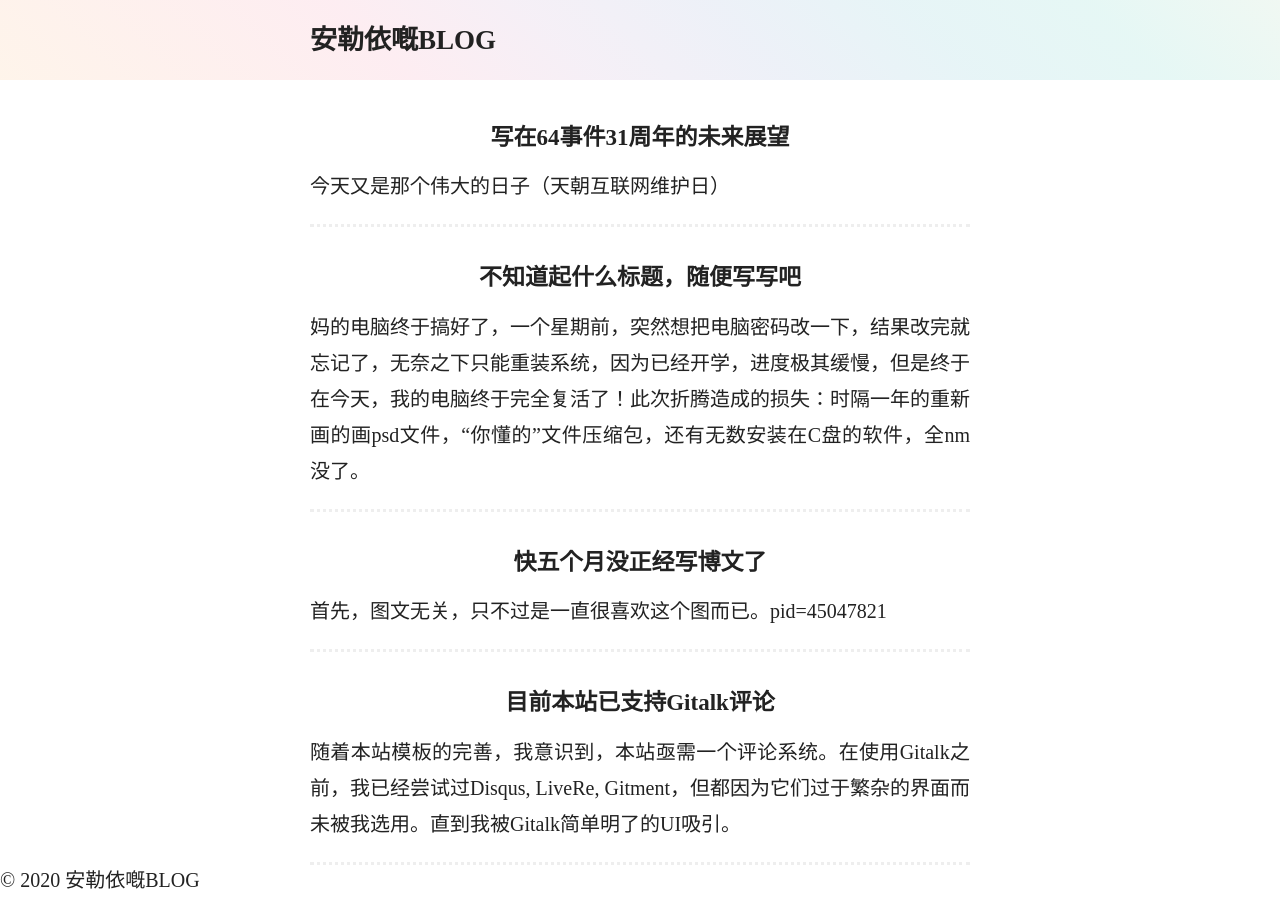
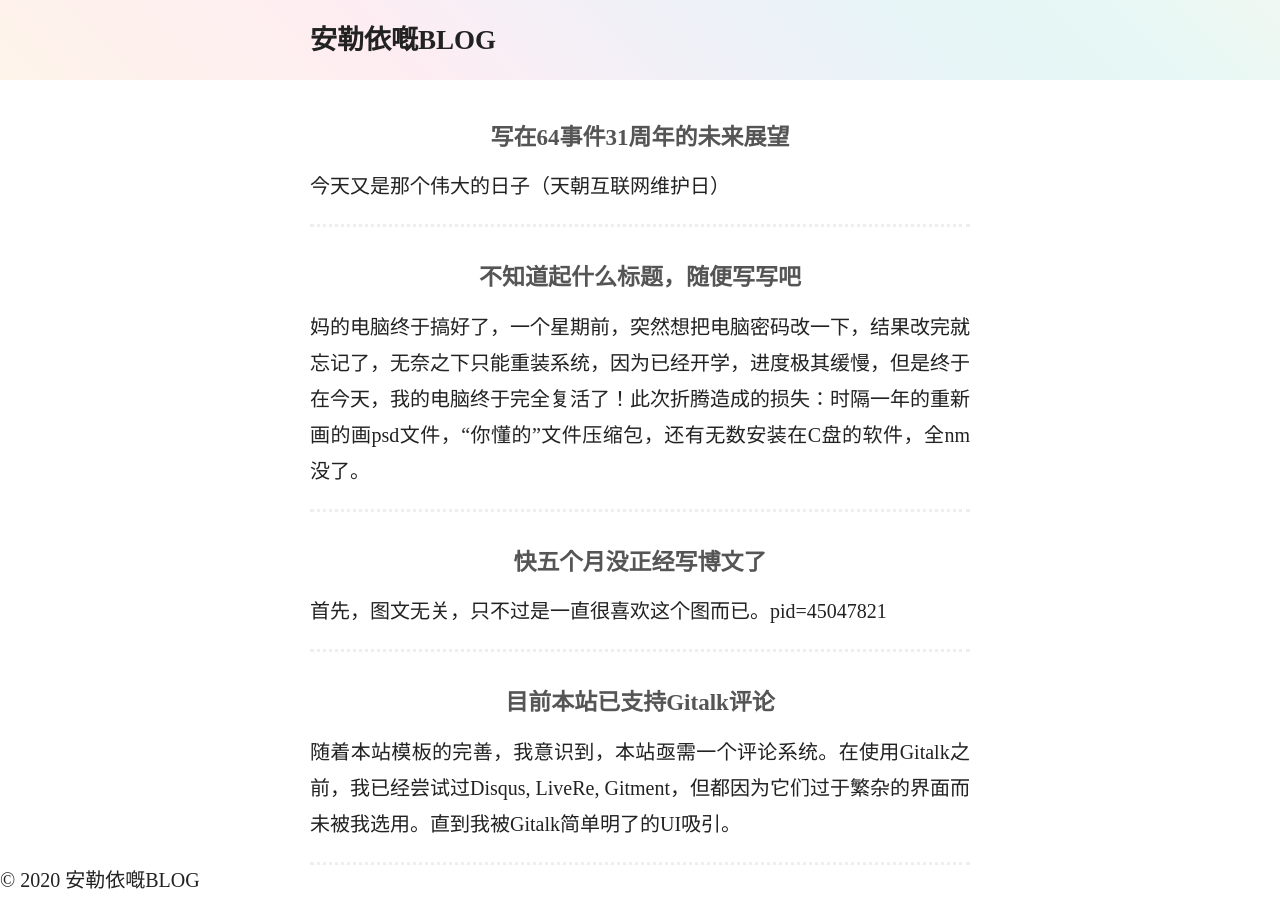
Before and after one commit to Jawutzh/nst, a Jekyll site: the page built from index.html, in a window 1280 px wide. Built offline with Jekyll 4.4.1, drawn with Linux system fonts in a browser that asks for light colours; the list of posts is cut into pages by our own code.

Commit message:
Update style.html

```diff
--- a/_includes/style.html
+++ b/_includes/style.html
@@ -6,6 +6,7 @@
     font-size: 20px;
     text-align: justify;
 }
+
 a {
 	transition: .2s
 }
@@ -49,6 +50,7 @@
     overflow: hidden;
     margin: 10px 0;
     text-align: center;
+	color: #555;
 }
 .post-excerpt {
     margin: 0;
@@ -59,7 +61,16 @@
 }
 
 @media screen and (max-width:700px) {
+	body{
+		font-size: 16px;
+	}
 	.wrapper{
 		width: calc(100% - 40px);
 	}
+	header {
+		padding: 1.2em 0;
+	}
+	.header-stand{
+		height: calc(2.4em + 27px);
+	}
 }
```
